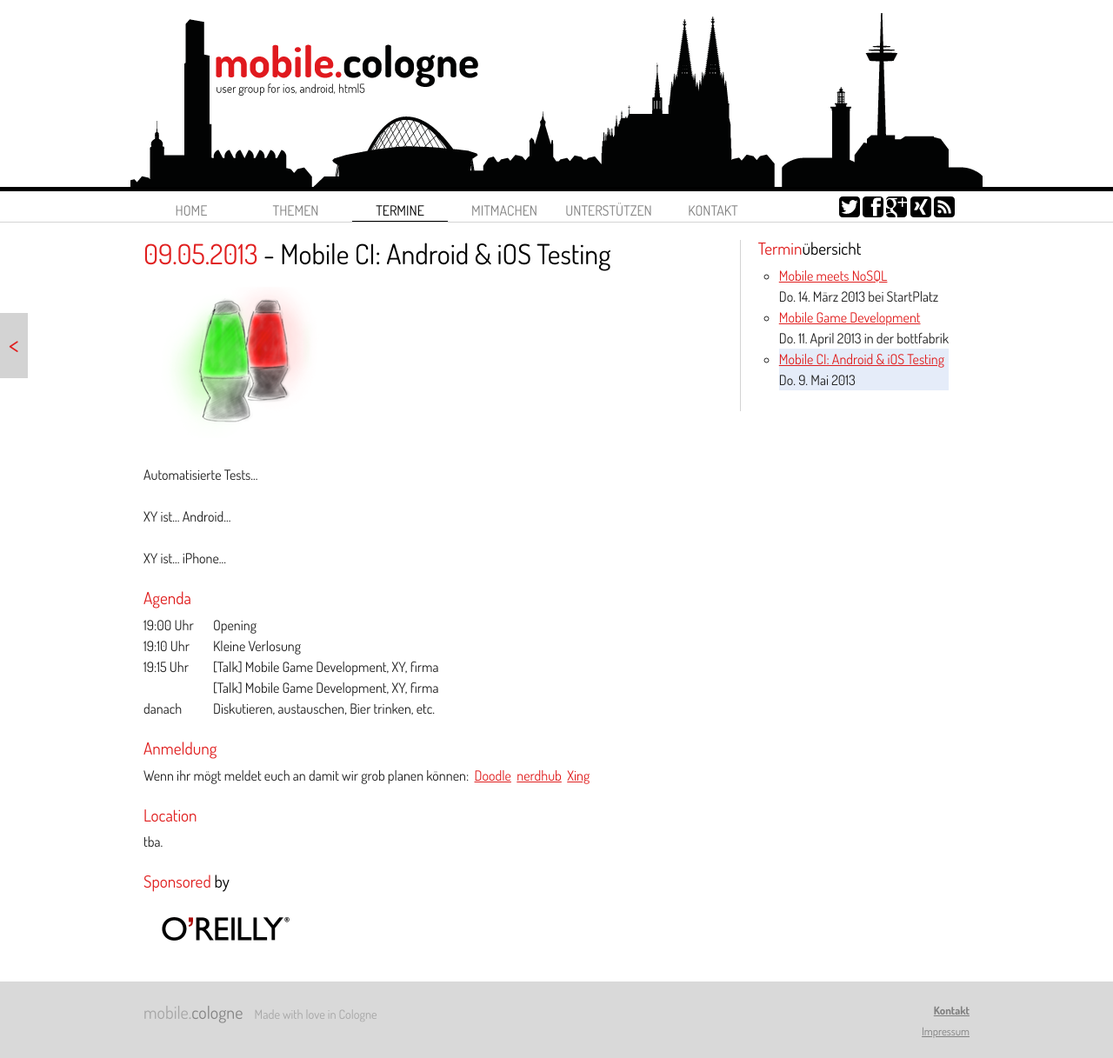
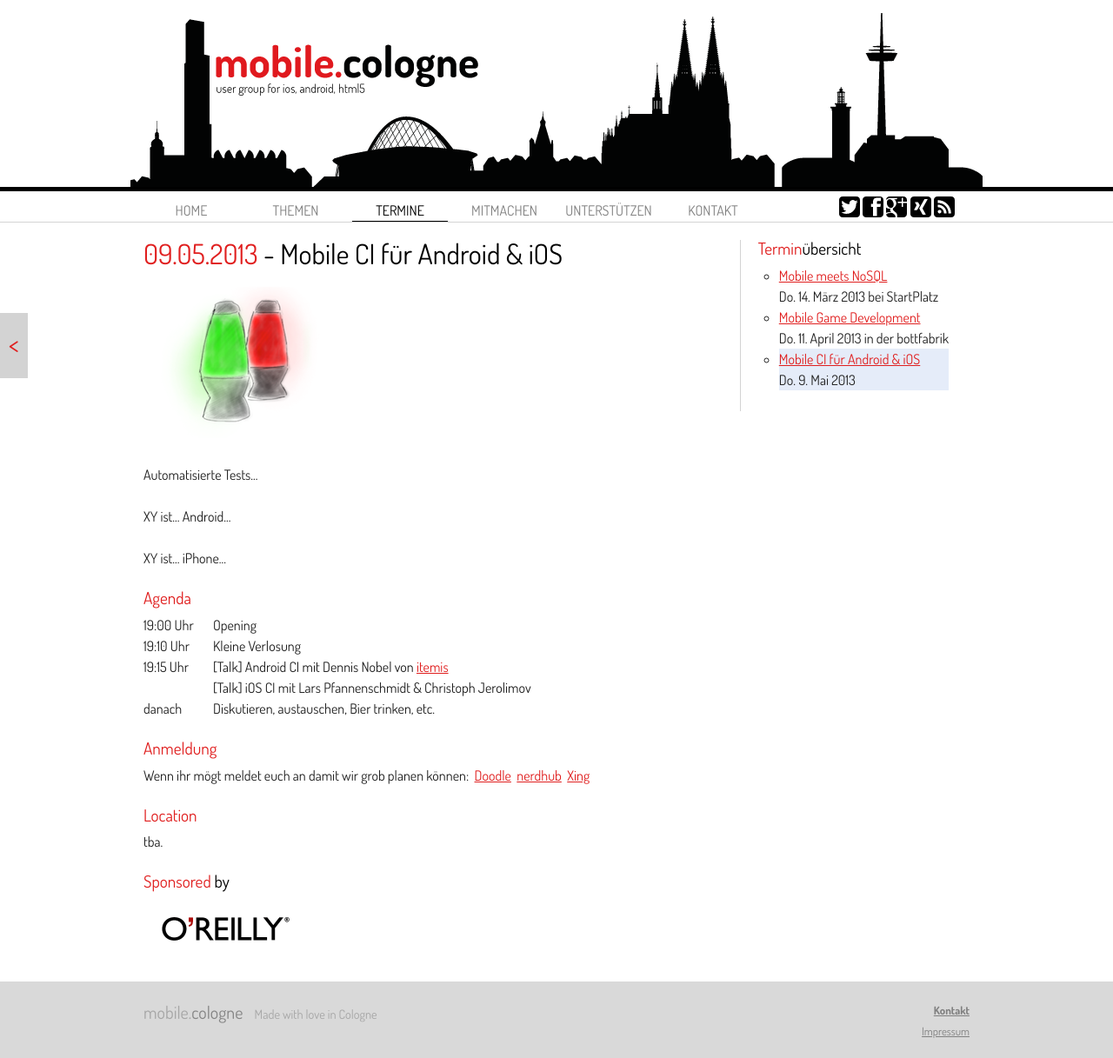
Before and after one commit to mobilecgn/mobilecgn.github.com, a Jekyll site: the page built from _posts/2013/2013-05-09-vortragsabend.html, in a window 1280 px wide. Shown: the whole page at 87% size. Built offline with Jekyll 4.4.1, drawn with Linux system fonts in a browser that asks for light colours.

```diff
--- a/_posts/2013/2013-05-09-vortragsabend.html
+++ b/_posts/2013/2013-05-09-vortragsabend.html
@@ -1,8 +1,8 @@
 ---
 layout: post
-title: "Mobile CI: Android &amp; iOS Testing"
-themen: ["Mobile CI: Android &amp; iOS Testing"]
-all_events_title: "Mobile CI: Android &amp; iOS Testing"
+title: "Mobile CI für Android &amp; iOS"
+themen: ["Mobile CI für Android &amp; iOS"]
+all_events_title: "Mobile CI für Android &amp; iOS"
 all_events_text: Do. 9. Mai 2013
 doodle: http://www.doodle.com/rkmy9n2hbtfa6p9h
 xing: https://www.xing.com/events/-1217506
@@ -30,8 +30,8 @@ nerdhub: http://www.nerdhub.de/events/105-mobile-cologne/dates/1138
 	<div class="span-13 last">Kleine Verlosung</div>
 	<div class="span-2">19:15 Uhr</div>
 	<div class="span-13 last">
-		[Talk] Mobile Game Development, XY, firma<br/>
-		[Talk] Mobile Game Development, XY, firma<br/>
+		[Talk] Android CI mit Dennis Nobel von <a href="http://www.itemis.de/">itemis</a><br/>
+		[Talk] iOS CI mit Lars Pfannenschmidt &amp; Christoph Jerolimov<br/>
 	</div>
 	<div class="span-2">danach</div>
 	<div class="span-13 last">Diskutieren, austauschen, Bier trinken, etc.</div>
--- a/index.html
+++ b/index.html
@@ -56,8 +56,8 @@ title: user group for ios, android, html5
 				<img src="/static/images/events/mobile-cologne-2013-05-c.png" width="240" height="180" alt="Teaser: MobileTesting" /><br/>
 			</a>
 
-			<strong>Mobile CI: Android &amp; iOS Testing</strong><br/>
-			mit XY von XY<br/>
+			<strong>Mobile CI für Android &amp; iOS</strong><br/>
+			mit Dennis Nobel von itemis<br/>
 			<a href="/2013-05-09-vortragsabend.html">Mehr Infos</a> &nbsp;|&nbsp;
 			<a href="http://www.doodle.com/qgmxewqruxqkzegz" target="_blank">Doodle</a> &nbsp;|&nbsp;
 			<a href="http://www.nerdhub.de/events/105-mobile-cologne/dates/1137" target="_blank">nerdhub</a> &nbsp;|&nbsp;
```
Also changed, not shown: termine.html (+31 -15 lines).
